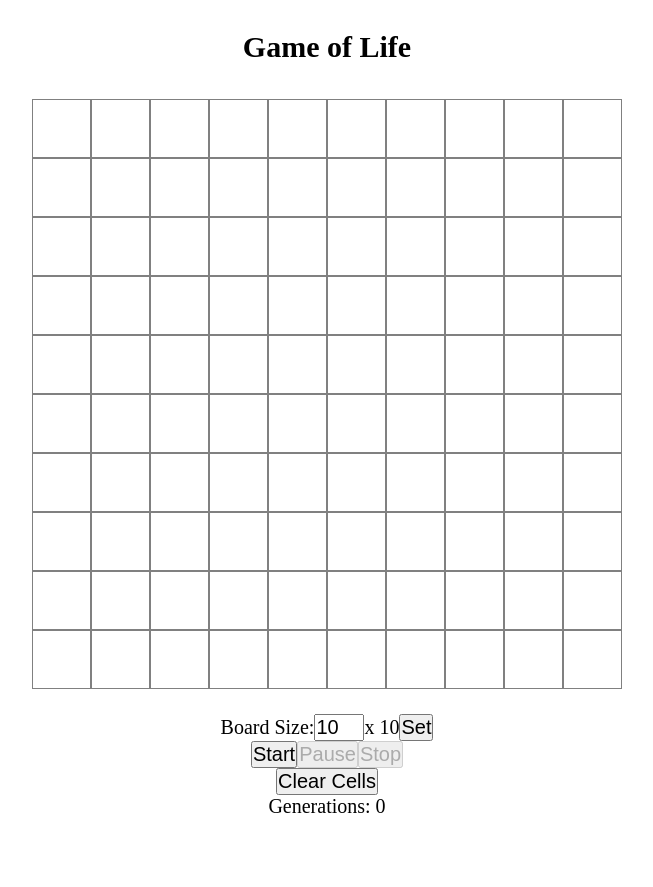
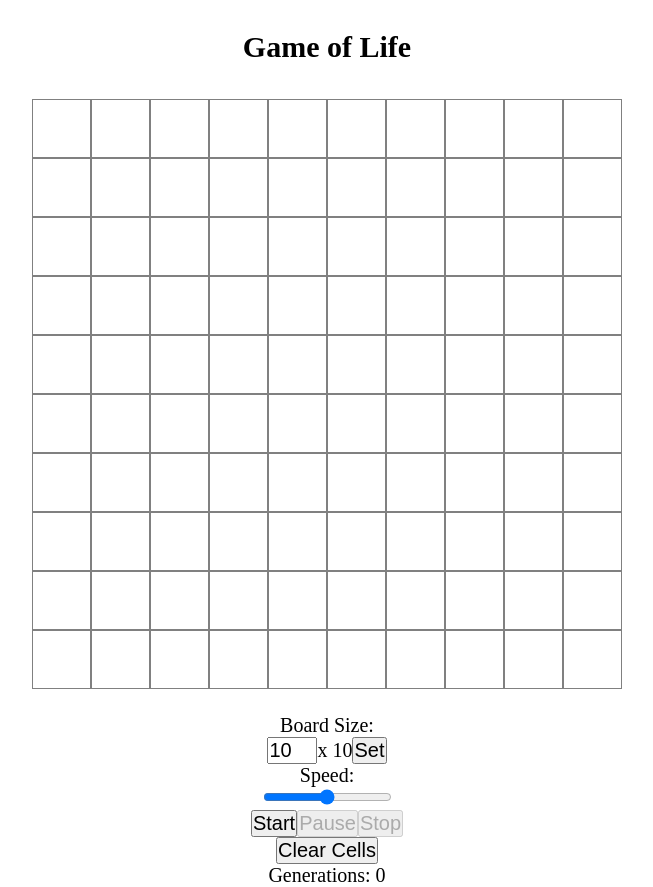
Before and after one commit to drew-ross/game-of-life, a React (Create React App) app in the folder app/: page / in a window 1280 px wide. Shown: the whole page, without its empty margins (313-966 px from the left). Before the commit the page ends 818 px from the top, so only its background shows below. Built offline with nearby package versions, Linux system fonts and the light colour scheme.

Commit message:
Add functionality to change simulation speed.

```diff
--- a/app/src/components/GameController.jsx
+++ b/app/src/components/GameController.jsx
@@ -8,10 +8,13 @@ const GameController = props => {
   const [isClearOrStopped, setIsClearOrStopped] = useState(true);
   const [generations, setGenerations] = useState(0);
   const [inputSize, setInputSize] = useState(gridSize);
+  const [speedInterval, setSpeedInterval] = useState(500);
+  const [speedRange, setSpeedRange] = useState(2);
 
   useEffect(() => {
     if (isRunning) {
-      const interval = setInterval(() => step(), 250);
+      console.log(speedInterval);
+      const interval = setInterval(() => step(), speedInterval);
       return () => clearInterval(interval);
     }
   });
@@ -60,18 +63,46 @@ const GameController = props => {
     setGridSize(inputSize);
   };
 
+  const handleRange = e => {
+    if (!isRunning) {
+      setSpeedRange(Number(e.target.value));
+      switch (Number(e.target.value)) {
+        case 1:
+          setSpeedInterval(1000);
+          break;
+        case 2:
+          setSpeedInterval(500);
+          break;
+        case 3:
+          setSpeedInterval(200);
+        default:
+          break;
+      }
+    }
+  };
+
   return (
     <div className='GameController'>
       <div className='buttons'>
         <label>Board Size:
+          <br />
           <input
+            type='number'
             min='4'
             max='30'
             value={inputSize}
-            type='number'
             onChange={handleInput}
           ></input><span>x {inputSize}</span>
         </label><button onClick={handleChangeGridSize}>Set</button><br />
+        <label>Speed:
+          <br />
+          <input
+            type='range'
+            min='1'
+            max='3'
+            value={speedRange}
+            onChange={handleRange}></input>
+        </label><br />
         <button disabled={isRunning} onClick={startGame}>Start</button>
         <button disabled={!isRunning} onClick={pauseGame}>Pause</button>
         <button disabled={isClearOrStopped} onClick={stopGame}>Stop</button>
--- a/app/src/styles/general.scss
+++ b/app/src/styles/general.scss
@@ -6,6 +6,6 @@ p, button, input, label {
   font-size: 2rem;
 }
 
-input {
+input[type=number] {
   width: 5rem;
 }
```
